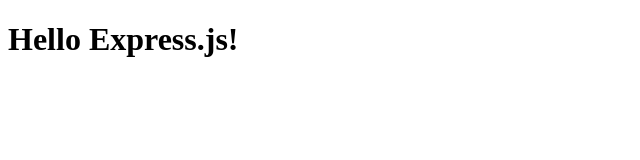
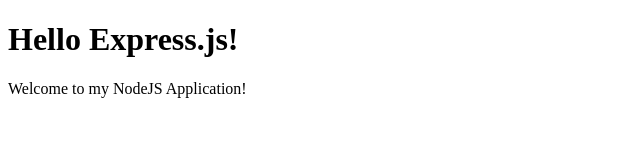
Before and after one commit to senny-matrix/web-server, a website: page public/index.html in a window 1280 px wide. Shown: the whole page, without its empty margins (0-640 px from the left). Drawn offline with Linux system fonts and the light colour scheme.

Commit message:
Modified index.html by adding a paragraph

```diff
--- a/public/index.html
+++ b/public/index.html
@@ -8,5 +8,6 @@
     </head>
     <body>
         <h1>Hello Express.js!</h1>
+        <p>Welcome to my NodeJS Application!</p>
     </body>
 </html>
```
